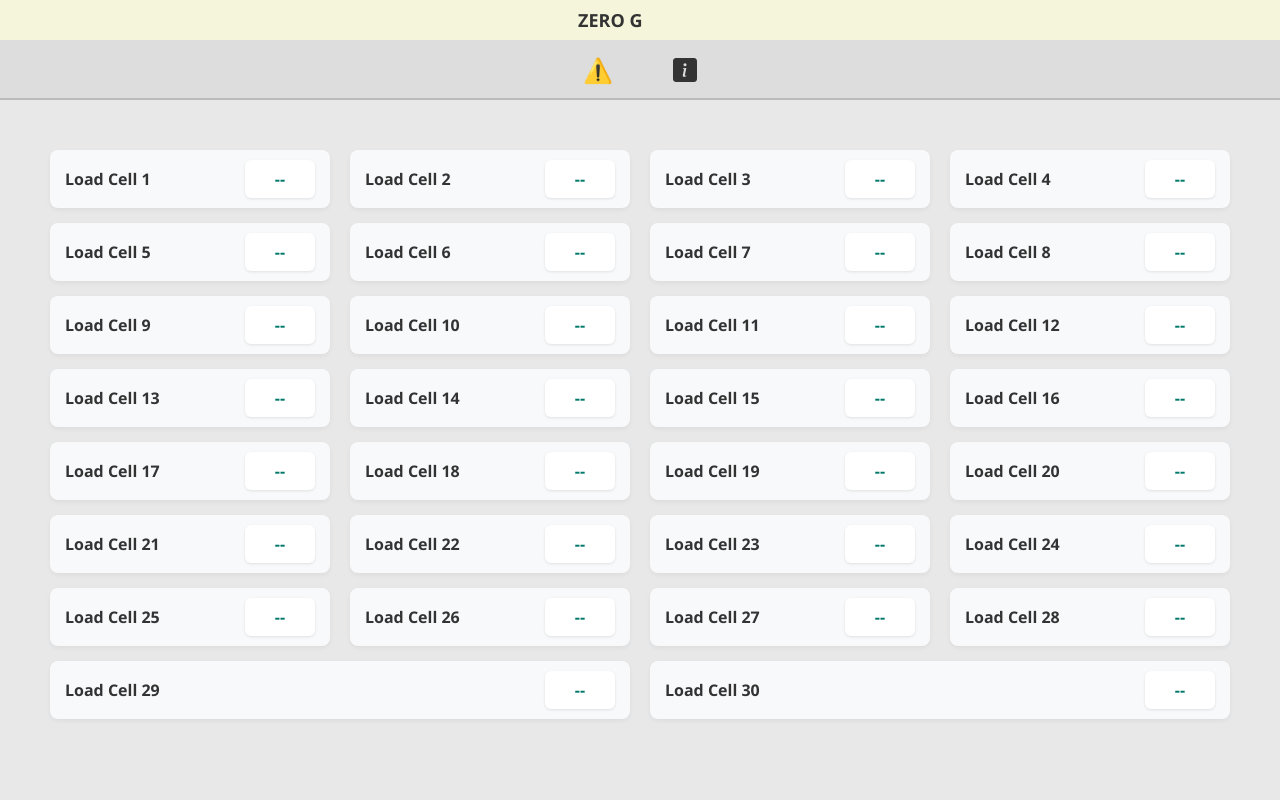
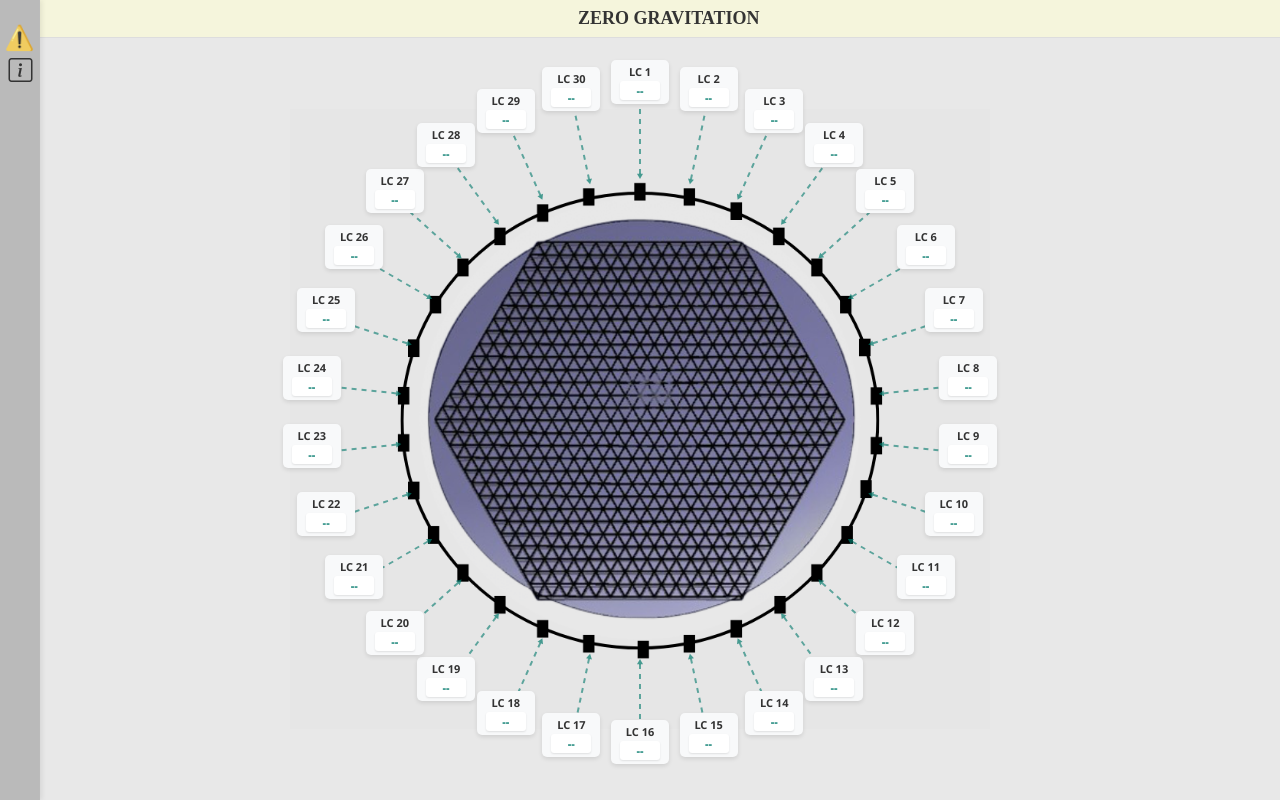
Before and after one commit to Aditpansi/Software, a plain HTML site: page Zero G/index.html in a window 1280 px wide. Drawn offline with nearby package versions, Linux system fonts and the light colour scheme; files whose address does not match are found by name.

Commit message:
zero g grid chnage to circular form

```diff
--- a/Zero G/Assest/css/style.css
+++ b/Zero G/Assest/css/style.css
@@ -94,6 +94,7 @@ body {
     font-weight: 600;
     color: #333;
     padding-left: 45%;
+    font-family:copperplate;
 }
 
 .status-indicator {
@@ -113,12 +114,20 @@ body {
 
 /* Navigation Bar */
 .nav-bar {
-    background-color: #ddd;
-    padding: 12px 20px;
-    display: flex;
-    align-items: center;
-    justify-content: center; /* <-- Center content horizontally */
-    border-bottom: 2px solid #bbb;
+   position: fixed;
+  top: 0;
+  left: 0;
+  height: 100vh;
+  width: 40px;                /* 🔹 Slim width */
+  background-color: #bababa;
+  display: flex;
+  flex-direction: column;
+  align-items: center;
+  justify-content: start;
+  padding-top: 20px;
+  border-right: 1px solid #bbb;
+  z-index: 1000;
+  box-shadow: 2px 0 5px rgba(0, 0, 0, 0.08);
 }
 
 .info-icon{
@@ -126,7 +135,7 @@ body {
     cursor: pointer;
     transition: transform 0.2s ease;
     filter: grayscale(0.3);
-    padding-left: 60px;
+    padding-left: 2px;
     display: flex;
     gap: 25px;
 }
@@ -192,110 +201,119 @@ body {
     filter: grayscale(0);
 }
 
-.warning-icon {
-    color: #ff4444;
-    filter: none;
-}
+/*----------------------------------------------- Load Cell Grid-------------------------------------- */
+/* ANTENNA CONTAINER */
+        .antenna-container {
+            position: relative;
+            width: 100%;
+            height: calc(100vh - 100px);
+            display: flex;
+            align-items: center;
+            justify-content: center;
+            flex: 1;
+        }
 
-/*----------------------------------------------- Load Cell Grid-------------------------------------- */
-.load-cell-grid {
-    flex: 1;
-    padding: 50px;
-    overflow-y: auto;
-}
+        .antenna-wrapper {
+            position: relative;
+            width: 700px;
+            height: 700px;
+        }
 
-/* Responsive Grid Layout */
-.load-cell-row {
-    display: grid;
-    grid-template-columns: repeat(auto-fit, minmax(220px, 1fr));
-    gap: 20px;
-    margin-bottom: 15px;
-}
+        .antenna-image {
+            width: 100%;
+            height: 100%;
+            object-fit: contain;
+        }
 
-.load-cell-item {
-    display: flex;
-    align-items: center;
-    justify-content: space-between;
-    gap: 15px;
-    min-height: 50px;
-    background: #f8f9fa;
-    border-radius: 8px;
-    padding: 10px 15px;
-    box-shadow: 0 2px 5px rgba(0,0,0,0.05);
-}
+        .labels-container {
+            position: absolute;
+            top: 0;
+            left: 0;
+            width: 100%;
+            height: 100%;
+        }
 
-/* Label styling */
-.load-cell-label {
-    font-size: 16px;
-    font-weight: bold;
-    color: #333;
-    flex: 1;
-}
+        /* SVG for arrows */
+        .arrows-svg {
+            position: absolute;
+            top: 0;
+            left: 0;
+            width: 100%;
+            height: 100%;
+            pointer-events: none;
+            z-index: 1;
+        }
 
-/* Value box styling */
-.load-cell-value {
-    background-color: #ffffff;
-    color: #00796b;
-    font-weight: bold;
-    padding: 8px 14px;
-    border-radius: 6px;
-    min-width: 70px;
-    text-align: center;
-    display: inline-block;
-    box-shadow: 0 1px 3px rgba(0,0,0,0.1);
-}
+        .arrow-line {
+            stroke: #00796b;
+            stroke-width: 2;
+            fill: none;
+            opacity: 0.6;
+            stroke-dasharray: 5, 5;
+            animation: dashMove 20s linear infinite;
+        }
 
-/* 🔽 Responsive Adjustments */
-@media (max-width: 1024px) {
-    .load-cell-grid {
-        padding: 30px;
-        padding-left: 60px;
-    }
+        @keyframes dashMove {
+            to {
+                stroke-dashoffset: -1000;
+            }
+        }
 
-    .load-cell-label {
-        font-size: 15px;
-    }
-}
+        .arrow-head {
+            fill: #00796b;
+            opacity: 0.7;
+        }
 
-@media (max-width: 768px) {
-    .load-cell-grid {
-        padding: 20px;
-        padding-left: 30px;
-    }
+        /* Load cell - compact design */
+        .load-cell {
+            position: absolute;
+            width: 58px;
+            padding: 4px;
+            background: #f8f9fa;
+            border-radius: 5px;
+            box-shadow: 0 2px 4px rgba(0, 0, 0, 0.1);
+            text-align: center;
+            display: flex;
+            flex-direction: column;
+            align-items: center;
+            gap: 2px;
+            transition: all 0.2s ease;
+            cursor: pointer;
+            font-size: 11px;
+            z-index: 2;
+        }
 
-    .load-cell-item {
-        flex-direction: column;
-        align-items: flex-start;
-    }
+        .load-cell:hover {
+            background: #ddd;
+            box-shadow: 0 3px 8px rgba(0, 0, 0, 0.2);
+            transform: scale(1.15);
+            z-index: 100;
+        }
 
-    .load-cell-label {
-        font-size: 14px;
-    }
+        .load-cell:hover ~ .arrows-svg .arrow-line[data-cell-id] {
+            stroke: #ff0033;
+            stroke-width: 3;
+            opacity: 1;
+        }
 
-    .load-cell-value {
-        margin-top: 5px;
-        width: 100%;
-    }
-}
+        .load-cell-label {
+            font-size: 11px;
+            font-weight: 700;
+            color: #333;
+        }
 
-@media (max-width: 480px) {
-    .load-cell-row {
-        grid-template-columns: 1fr;
-    }
+        .load-cell-value {
+            background-color: #ffffff;
+            color: #00796b;
+            font-weight: 700;
+            padding: 2px 5px;
+            border-radius: 3px;
+            font-size: 11px;
+            min-width: 40px;
+            box-shadow: 0 1px 2px rgba(0,0,0,0.1);
+        }
 
-    .load-cell-item {
-        padding: 12px;
-    }
-
-    .load-cell-label {
-        font-size: 13px;
-    }
-
-    .load-cell-value {
-        font-size: 14px;
-    }
-}
-
-.empty-cell {
-    min-height: 50px;
-}
+        .load-cell:hover .load-cell-value {
+            background: #00796b;
+            color: #fff;
+        }
--- a/Zero G/index.html
+++ b/Zero G/index.html
@@ -11,12 +11,12 @@
 <body>
     <!-- Splash Screen -->
     <div id="splash-screen">
-        <img src="/Users/aditpansi/Desktop/Enlivening/enlive.jpeg" alt="Company Logo" class="splash-logo">
+        <img src="Assest/image/enlive.jpeg" alt="Company Logo" class="splash-logo">
     </div>
     <div class="dashboard">
         <!-- Title Bar -->
         <div class="title-bar">
-            <div class="title">ZERO G</div>
+            <div class="title">ZERO GRAVITATION</div>
         </div>
 
         <!-- Navigation Bar -->
@@ -24,9 +24,9 @@
             <div class="nav-icons">
                 <div class="nav-icon warning-icon">⚠️</div>
             </div>
-            <div class="nav-icons-right">
+            <div class="nav-icons-centre">
             <div class="info info-icon">
-                <i class="bi bi-info-square-fill"></i>
+                <i class="bi bi-info-square"></i>
                 <div class="tooltip">
                 Version 1.0.0<br>Developed by Enlivening Technologies Pvt. Ltd.
             </div>
@@ -35,163 +35,185 @@
 
         </div>
 
-        <!-- Load Cell Grid -->
+        <!-- LC Grid
         <div class="load-cell-grid">
-            <!-- Row 1 -->
            <div class="load-cell-row">
                 <div class="load-cell-item">
-                    <span class="load-cell-label">Load Cell 1</span>
+                    <span class="load-cell-label">LC 1</span>
                     <span class="load-cell-value" id="loadCellValue1">--</span>
                 </div>
                 <div class="load-cell-item">
-                    <span class="load-cell-label">Load Cell 2</span>
+                    <span class="load-cell-label">LC 2</span>
                     <span class="load-cell-value" id="loadCellValue2">--</span>
                 </div>
                 <div class="load-cell-item">
-                    <span class="load-cell-label">Load Cell 3</span>
+                    <span class="load-cell-label">LC 3</span>
                     <span class="load-cell-value" id="loadCellValue3">--</span>
                 </div>
                 <div class="load-cell-item">
-                    <span class="load-cell-label">Load Cell 4</span>
+                    <span class="load-cell-label">LC 4</span>
                     <span class="load-cell-value" id="loadCellValue4">--</span>
                 </div>
             </div>
 
-            <!-- Row 2 -->
+
             <div class="load-cell-row">
                 <div class="load-cell-item">
-                    <span class="load-cell-label">Load Cell 5</span>
+                    <span class="load-cell-label">LC 5</span>
                     <span class="load-cell-value" id="loadCellValue5">--</span>
                 </div>
                 <div class="load-cell-item">
-                    <span class="load-cell-label">Load Cell 6</span>
+                    <span class="load-cell-label">LC 6</span>
                     <span class="load-cell-value" id="loadCellValue6">--</span>
                 </div>
                 <div class="load-cell-item">
-                    <span class="load-cell-label">Load Cell 7</span>
+                    <span class="load-cell-label">LC 7</span>
                     <span class="load-cell-value" id="loadCellValue7">--</span>
                 </div>
                 <div class="load-cell-item">
-                    <span class="load-cell-label">Load Cell 8</span>
+                    <span class="load-cell-label">LC 8</span>
                     <span class="load-cell-value" id="loadCellValue8">--</span>
                 </div>
             </div>
 
-            <!-- Row 3 -->
+
             <div class="load-cell-row">
                 <div class="load-cell-item">
-                    <span class="load-cell-label">Load Cell 9</span>
+                    <span class="load-cell-label">LC 9</span>
                     <span class="load-cell-value" id="loadCellValue9">--</span>
                 </div>
                 <div class="load-cell-item">
-                    <span class="load-cell-label">Load Cell 10</span>
+                    <span class="load-cell-label">LC 10</span>
                     <span class="load-cell-value" id="loadCellValue10">--</span>
                 </div>
                 <div class="load-cell-item">
-                    <span class="load-cell-label">Load Cell 11</span>
+                    <span class="load-cell-label">LC 11</span>
                     <span class="load-cell-value" id="loadCellValue11">--</span>
                 </div>
                 <div class="load-cell-item">
-                    <span class="load-cell-label">Load Cell 12</span>
+                    <span class="load-cell-label">LC 12</span>
                     <span class="load-cell-value" id="loadCellValue12">--</span>
                 </div>
             </div>
 
-            <!-- Row 4 -->
+
             <div class="load-cell-row">
                 <div class="load-cell-item">
-                    <span class="load-cell-label">Load Cell 13</span>
+                    <span class="load-cell-label">LC 13</span>
                      <span class="load-cell-value" id="loadCellValue13">--</span>
                 </div>
                 <div class="load-cell-item">
-                    <span class="load-cell-label">Load Cell 14</span>
+                    <span class="load-cell-label">LC 14</span>
                     <span class="load-cell-value" id="loadCellValue14">--</span>
                 </div>
                 <div class="load-cell-item">
-                    <span class="load-cell-label">Load Cell 15</span>
+                    <span class="load-cell-label">LC 15</span>
                      <span class="load-cell-value" id="loadCellValue15">--</span>
                 </div>
 
                  <div class="load-cell-item">
-                    <span class="load-cell-label">Load Cell 16</span>
+                    <span class="load-cell-label">LC 16</span>
                     <span class="load-cell-value" id="loadCellValue16">--</span>
                 </div>
             </div>
 
-            <!-- Row 5 -->
+
             <div class="load-cell-row">
                 <div class="load-cell-item">
-                    <span class="load-cell-label">Load Cell 17</span>
+                    <span class="load-cell-label">LC 17</span>
                      <span class="load-cell-value" id="loadCellValue17">--</span>
                 </div>
                 <div class="load-cell-item">
-                    <span class="load-cell-label">Load Cell 18</span>
+                    <span class="load-cell-label">LC 18</span>
                      <span class="load-cell-value" id="loadCellValue18">--</span>
                 </div>
                 <div class="load-cell-item">
-                    <span class="load-cell-label">Load Cell 19</span>
+                    <span class="load-cell-label">LC 19</span>
                      <span class="load-cell-value" id="loadCellValue19">--</span>
                 </div>
                  <div class="load-cell-item">
-                    <span class="load-cell-label">Load Cell 20</span>
+                    <span class="load-cell-label">LC 20</span>
                      <span class="load-cell-value" id="loadCellValue20">--</span>
                 </div>
             </div>
 
-            <!-- Row 6 -->
+
             <div class="load-cell-row">
                 <div class="load-cell-item">
-                    <span class="load-cell-label">Load Cell 21</span>
+                    <span class="load-cell-label">LC 21</span>
                      <span class="load-cell-value" id="loadCellValue21">--</span>
                 </div>
                 <div class="load-cell-item">
-                    <span class="load-cell-label">Load Cell 22</span>
+                    <span class="load-cell-label">LC 22</span>
                      <span class="load-cell-value" id="loadCellValue22">--</span>
                 </div>
                 <div class="load-cell-item">
-                    <span class="load-cell-label">Load Cell 23</span>
+                    <span class="load-cell-label">LC 23</span>
                      <span class="load-cell-value" id="loadCellValue23">--</span>
                 </div>
                  <div class="load-cell-item">
-                    <span class="load-cell-label">Load Cell 24</span>
+                    <span class="load-cell-label">LC 24</span>
                     <span class="load-cell-value" id="loadCellValue24">--</span>
                 </div>
             </div>
 
-            <!-- Row 7 -->
+
             <div class="load-cell-row">
                 <div class="load-cell-item">
-                    <span class="load-cell-label">Load Cell 25</span>
+                    <span class="load-cell-label">LC 25</span>
                      <span class="load-cell-value" id="loadCellValue25">--</span>
                 </div>
                 <div class="load-cell-item">
-                    <span class="load-cell-label">Load Cell 26</span>
+                    <span class="load-cell-label">LC 26</span>
                     <span class="load-cell-value" id="loadCellValue26">--</span>
                 </div>
                 <div class="load-cell-item">
-                    <span class="load-cell-label">Load Cell 27</span>
+                    <span class="load-cell-label">LC 27</span>
                      <span class="load-cell-value" id="loadCellValue27">--</span>
                 </div>
                 <div class="load-cell-item">
-                    <span class="load-cell-label">Load Cell 28</span>
+                    <span class="load-cell-label">LC 28</span>
                      <span class="load-cell-value" id="loadCellValue28">--</span>
                 </div>
             </div>
 
-            <!-- Row 8 -->
+
             <div class="load-cell-row">
                 <div class="load-cell-item">
-                    <span class="load-cell-label">Load Cell 29</span>
+                    <span class="load-cell-label">LC 29</span>
                     <span class="load-cell-value" id="loadCellValue29">--</span>
                 </div>
                 <div class="load-cell-item">
-                    <span class="load-cell-label">Load Cell 30</span>
+                    <span class="load-cell-label">LC 30</span>
                     <span class="load-cell-value" id="loadCellValue30">--</span>
                 </div>
 
             </div>
+        </div> -->
+
+        <div class="antenna-container">
+            <div class="antenna-wrapper">
+                <img src="Assest/image/Antenna-Rig.png" alt="Antenna Rig" class="antenna-image">
+                <!-- SVG for arrows -->
+                <svg class="arrows-svg" id="arrowsSvg"></svg>
+                <div class="labels-container" id="labelsContainer">
+                    <!-- Generate 30 load cells -->
+                    <!-- <script>
+                    for (let i = 0; i < 30; i++) {
+                        document.write(`
+                        <div class="load-cell" style="--i:${i}">
+                            <span class="load-cell-label">LC ${i + 1}</span>
+                            <span class="load-cell-value" id="loadCellValue${i + 1}">--</span>
+                        </div>
+                        `);
+                    }
+                    </script> -->
+                </div>
+            </div>
+
         </div>
-    </div>
+
+
 
 
     <script src="/Users/aditpansi/Desktop/Momentux/Antenna Development/Software/Zero G/Assest/js/script.js"></script>
```
Also changed, not shown: Zero G/Assest/js/script.js (+89 -0 lines), Zero G/Assest/image/Antenna-Rig.png (added).
